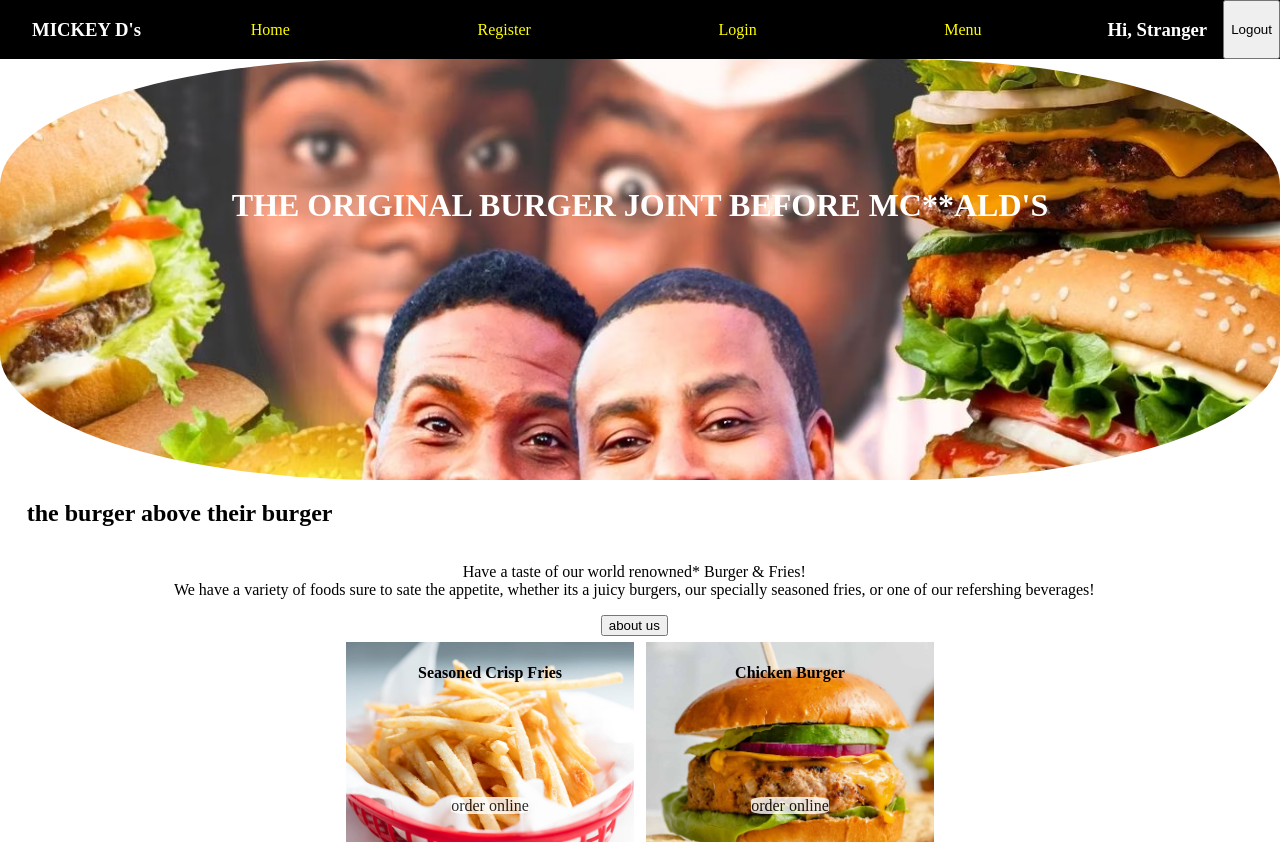
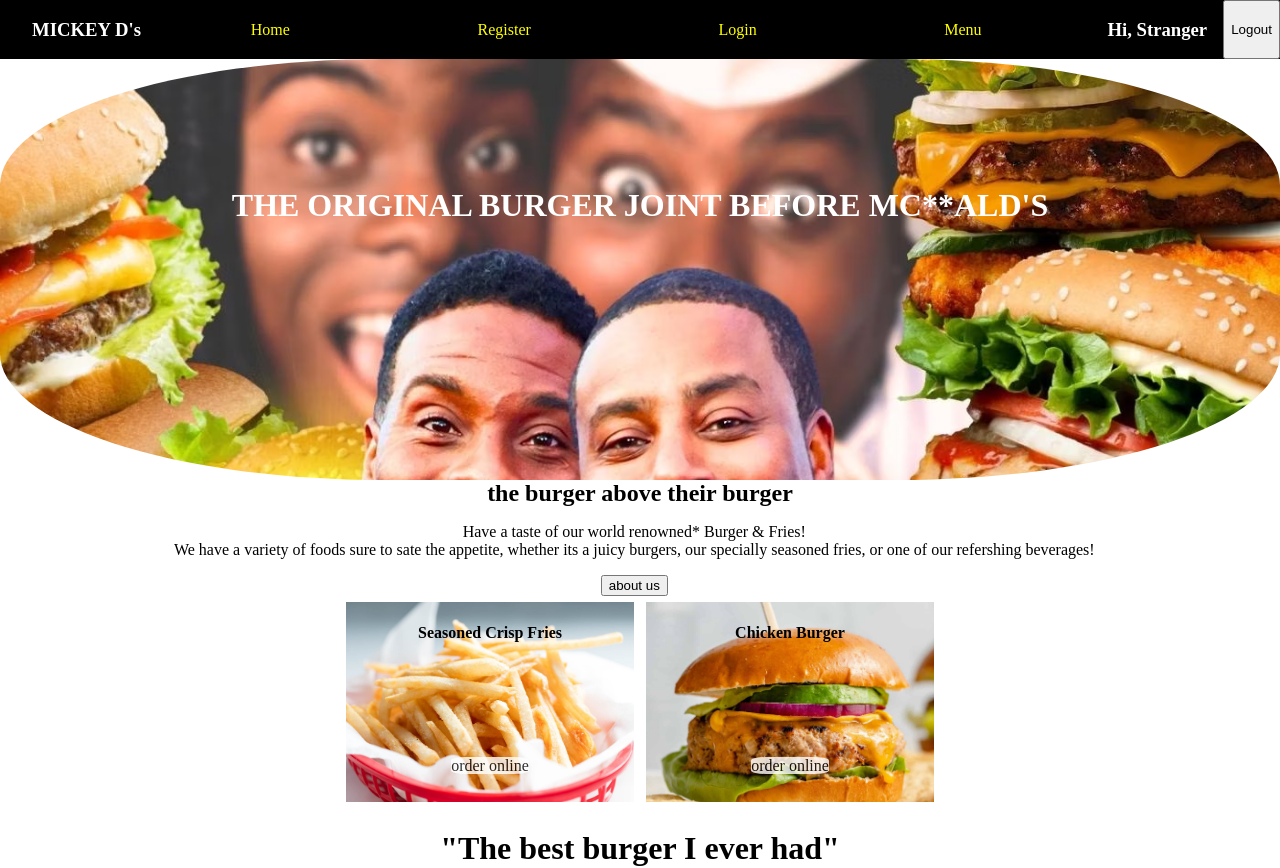
Before and after one commit to Mickey-d-s/GraceShopper, a React (Vite) app in the folder client/: page / in a window 1280 px wide. Shown: the top 868 px of the page. Built offline with nearby package versions, Linux system fonts and the light colour scheme; no server answers.

Commit message:
fixedheader2

```diff
--- a/client/src/App.css
+++ b/client/src/App.css
@@ -292,3 +292,6 @@ footer {
   z-index: 999999;
   /* Add additional styling for the close button */
 }
+#dah2 {
+  margin: auto;
+}
```
